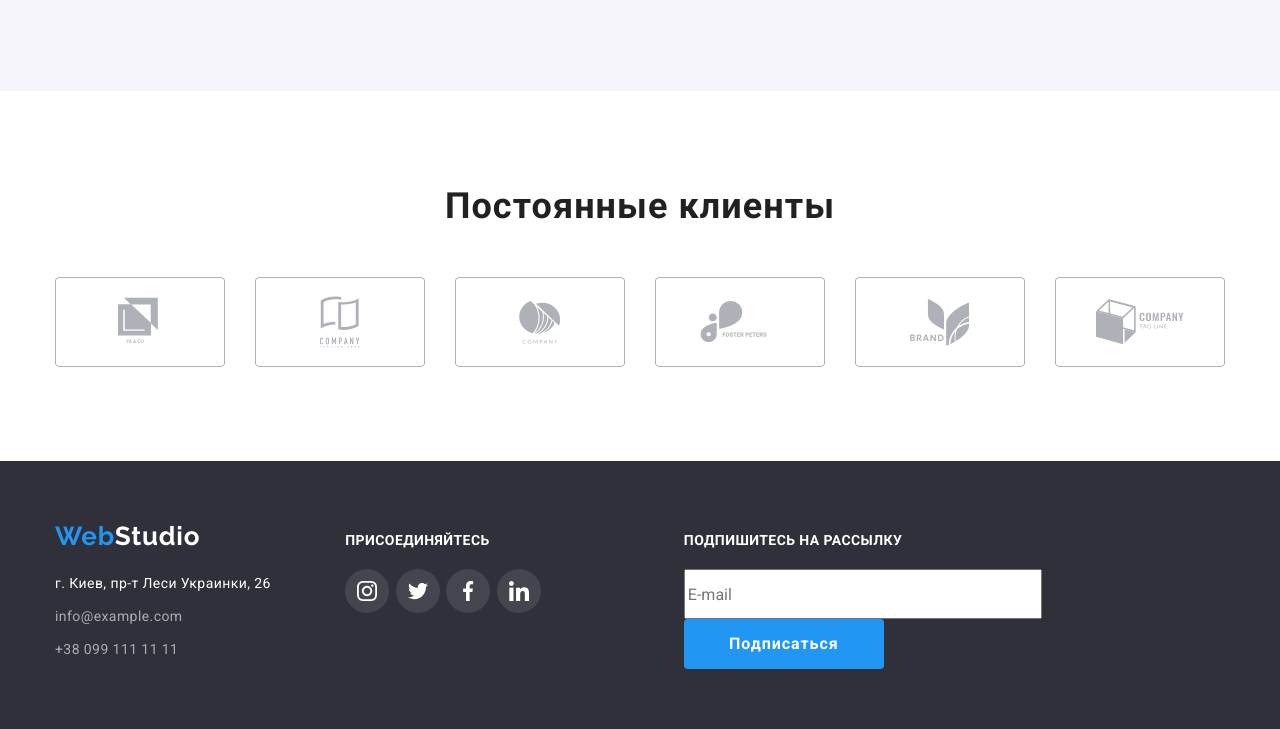
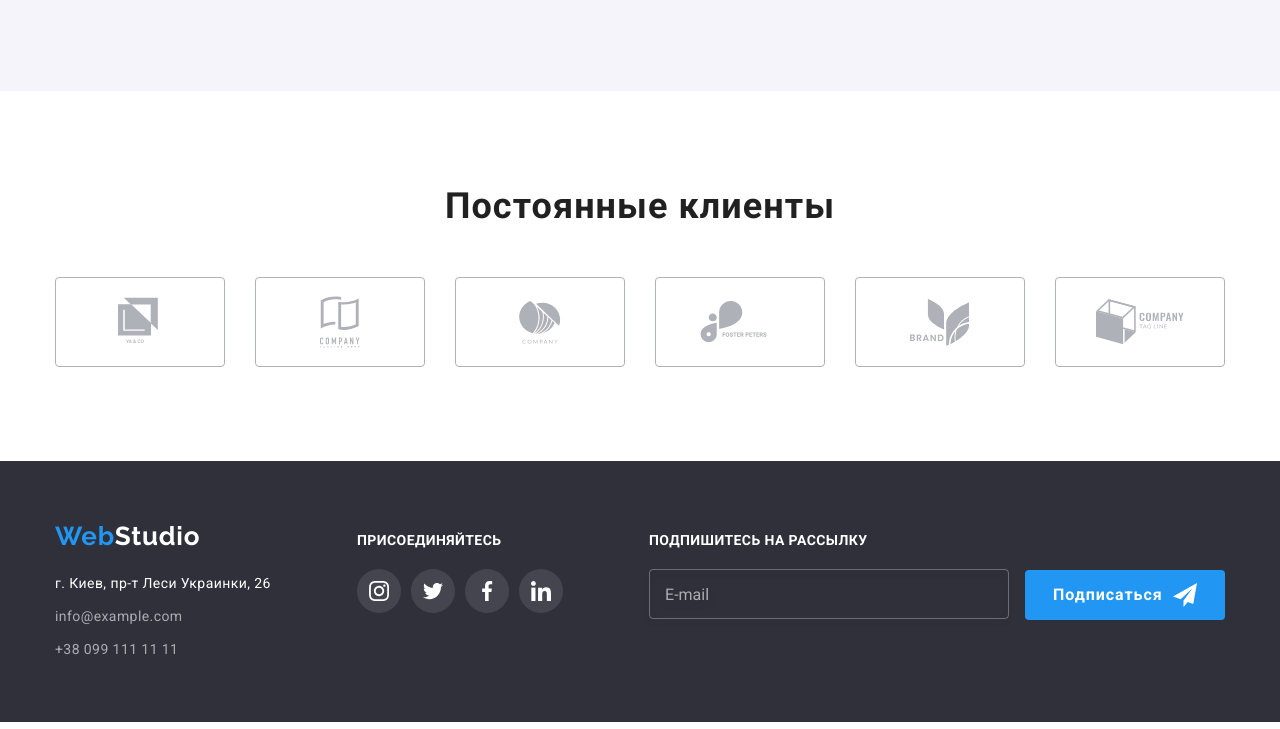
Before and after one commit to MerryMmary/goit-markup-hw-06, a plain HTML site: page index.html in a window 1280 px wide. Shown: the part 2214-2943 px from the top of the page. Drawn offline with nearby package versions, Linux system fonts and the light colour scheme.

Commit message:
Second commit
Second commit

```diff
--- a/css/style.css
+++ b/css/style.css
@@ -616,8 +616,8 @@ a.logo-dark-theme {
 }
 
 .mailing-wrapper {
-  width: 570px;
-  margin-left: 93px;
+  min-width: 570px;
+  margin-left: auto;
 }
 
 .mailing-wrapper p {
@@ -633,9 +633,41 @@ a.logo-dark-theme {
   margin-bottom: 20px;
 }
 
+.mailing-wrapper-field {
+}
+
 .mailing-wrapper-user-email {
-  width: 358px;
+  min-width: 360px;
   height: 50px;
+  margin-right: 12px;
+  padding: 15px;
+  border: 1px solid rgba(255, 255, 255, 0.3);
+  filter: drop-shadow(0px 4px 4px rgba(0, 0, 0, 0.15));
+  border-radius: 4px;
+  background-color: transparent;
+  color: var(--contrast-color);
+}
+
+.mailing-wrapper-user-email::placeholder {
+  color: rgba(255, 255, 255, 0.6);
+}
+
+.mailing-btn-wrapper {
+  position: relative;
+  display: inline-flex;
+}
+
+.mailing-btn {
+  padding-left: 28px;
+  text-align: left;
+}
+
+.icon-send-icon {
+  fill: var(--contrast-color);
+  position: absolute;
+  right: 28px;
+  top: 50%;
+  transform: translateY(-50%);
 }
 
 /* ---- END CONTACTS ---- */
@@ -916,7 +948,6 @@ a.logo-dark-theme {
 }
 
 .modal-form-agreement {
-  /*position: relative;*/
   display: flex;
   margin-bottom: 30px;
 }
@@ -932,9 +963,6 @@ a.logo-dark-theme {
 
 .modal-form-check-desc::before {
   content: "";
-  /*position: absolute;
-  left: 0;
-  top: 0;*/
   display: inline-block;
   margin-right: 8px;
   width: 16px;
--- a/index.html
+++ b/index.html
@@ -381,8 +381,17 @@
 
             <div class="mailing-wrapper">
                 <p>Подпишитесь на рассылку</p>
-                <input type="email" name="user-email" class="mailing-wrapper-user-email" placeholder="E-mail">
-                <button type="submit" class="mailing-wrapper-btn modal-btn btn">Подписаться</button>
+                <form action="" class="mailing-form">
+                    <label class="mailing-wrapper-field">
+                            <input type="email" name="user-email" class="mailing-wrapper-user-email" placeholder="E-mail">
+                    </label>
+                    <span class="mailing-btn-wrapper">
+                        <button type="submit" class="mailing-btn modal-btn btn">Подписаться</button>
+                        <svg width="24" height="24" class="icon-send-icon">
+                            <use href="./images/sprite.svg#icon-icon-send"></use>
+                        </svg>
+                    </span>
+                </form>
             </div>
         </div>
     </footer>
@@ -402,7 +411,7 @@
                 <label class="modal-window-field">
                     Имя
                     <span class="modal-form-input-wrapper">
-                        <input type="text" name="user-name" class="modal-form-input" required minlength="2" autocomplete="" autofocus>
+                        <input type="text" name="user-name" class="modal-form-input" required minlength="2" autocomplete="on" autofocus>
                         <svg width="18" height="18" class="modal-form-icon">
                            <use href="./images/sprite.svg#icon-person-black-18dp"></use>
                         </svg>
```
Also changed, not shown: portfolio.html (+14 -0 lines).
